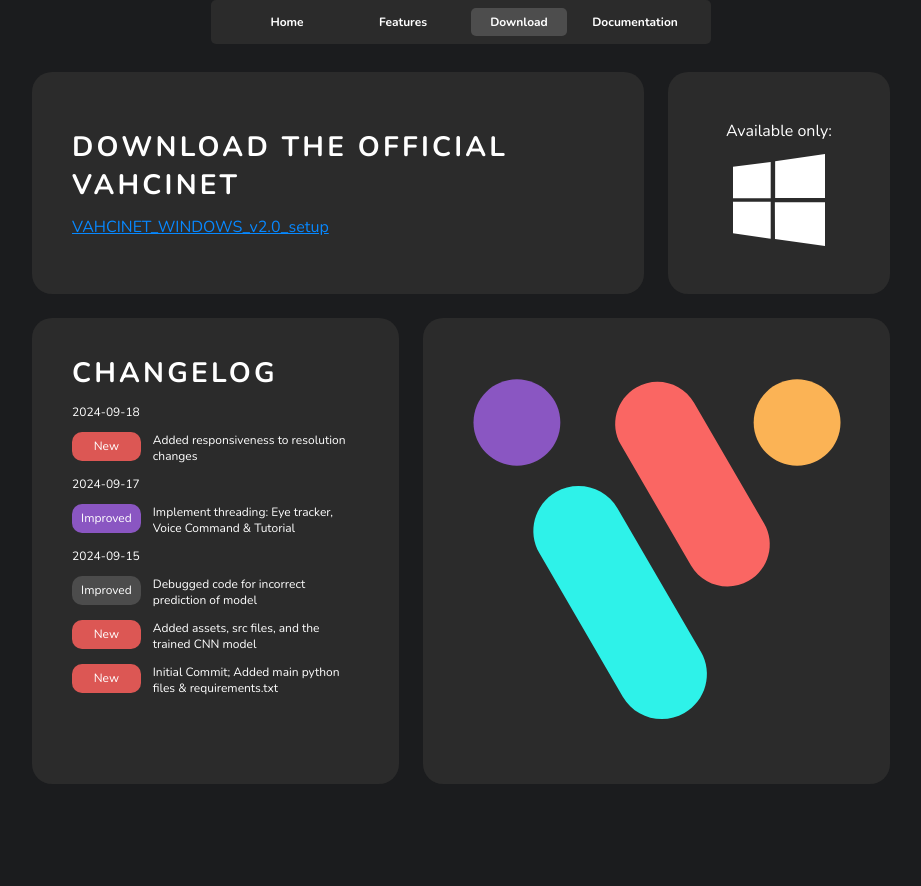
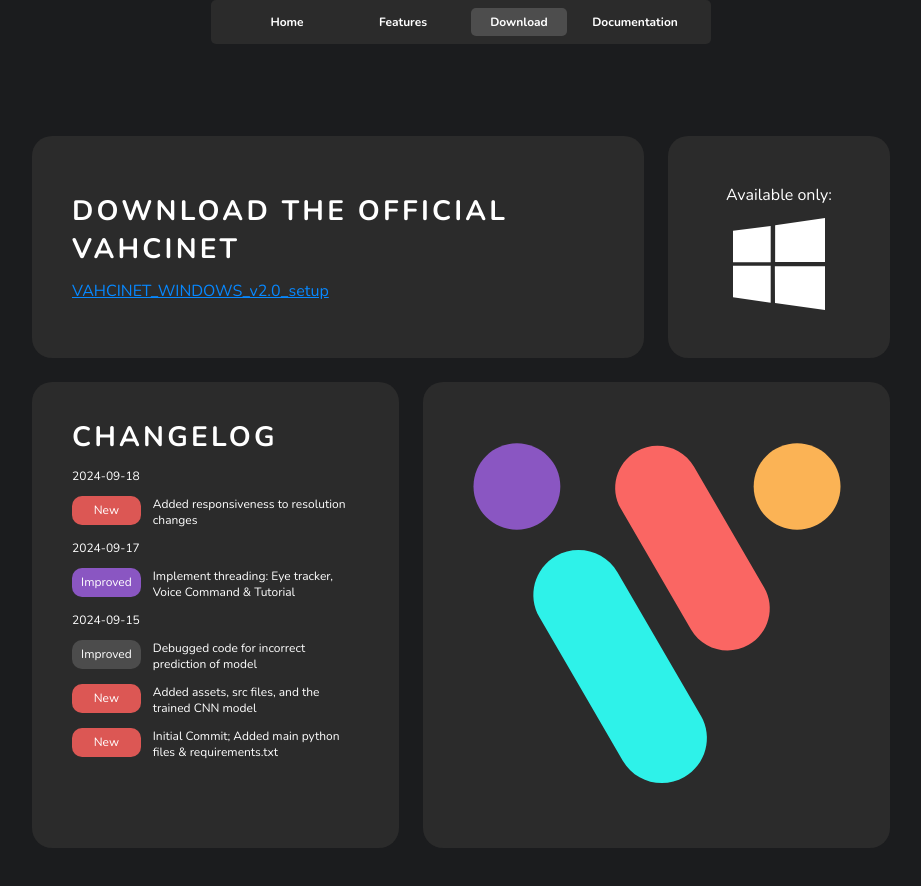
Before and after one commit to ivanrazo17/vahcinetlandingpage, a plain HTML site: page src/Download/download.html in a window 1280 px wide. Shown: the whole page, without its empty margins (179-1100 px from the left). Before the commit the page ends 858 px from the top, so only its background shows below. Drawn offline with nearby package versions, Linux system fonts and the light colour scheme.

Commit message:
adjusted paddings

```diff
--- a/src/Documentation/documentation.css
+++ b/src/Documentation/documentation.css
@@ -34,7 +34,7 @@
   font-style: normal;
   color: var(--text-light);
   background-color: var(--background-color);
-  padding: 4rem 0rem;
+  padding: 8rem 0rem;
   display: flex;
   justify-content: center;
   align-items: center;
--- a/src/Download/download.css
+++ b/src/Download/download.css
@@ -58,7 +58,7 @@
   font-style: normal;
   color: var(--text-light);
   background-color: var(--background-color);
-  padding: 4rem 0rem;
+  padding: 8rem 0rem;
   display: flex;
   justify-content: center;
   align-items: center;
--- a/src/Features/features.css
+++ b/src/Features/features.css
@@ -39,7 +39,7 @@
   font-style: normal;
   color: var(--text-light);
   background-color: var(--background-color);
-  padding: 4rem 0rem;
+  padding: 8rem 0rem;
   display: flex;
   justify-content: center;
   align-items: center;
```
